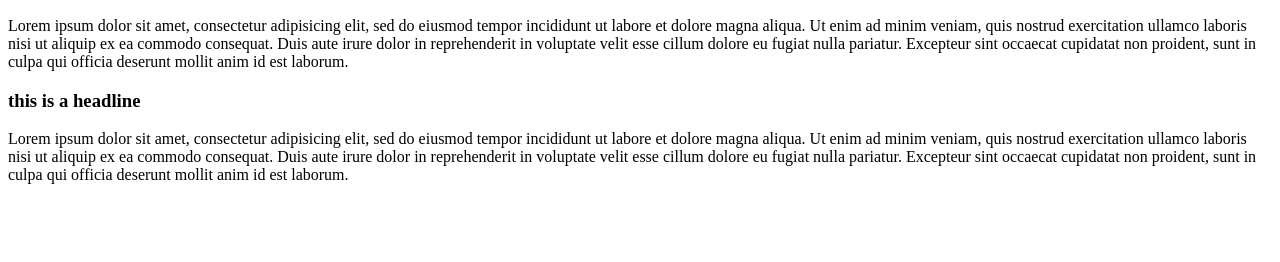
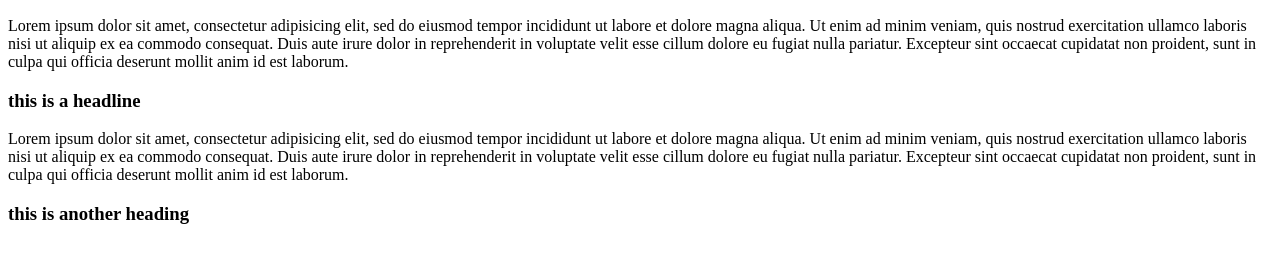
Before and after one commit to javedrifat/test1, a plain HTML site: page index.html in a window 1280 px wide. Shown: the part 110-372 px from the top of the page. Drawn offline with Linux system fonts and the light colour scheme.

Commit message:
Update index.html

```diff
--- a/index.html
+++ b/index.html
@@ -23,5 +23,7 @@
 	consequat. Duis aute irure dolor in reprehenderit in voluptate velit esse
 	cillum dolore eu fugiat nulla pariatur. Excepteur sint occaecat cupidatat non
 	proident, sunt in culpa qui officia deserunt mollit anim id est laborum.</p>
+
+	<h3> this is another heading</h3>
 </body>
 </html>
```
